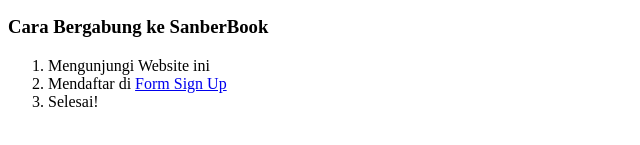
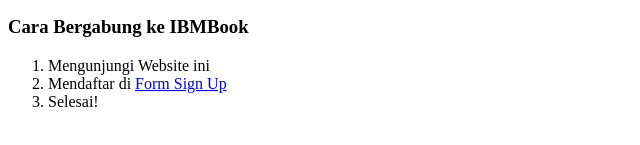
Before and after one commit to ilhambm/html-test, a plain HTML site: page index.html in a window 1280 px wide. Shown: the part 261-406 px from the top of the page, 0-640 px from the left. Drawn offline with Linux system fonts and the light colour scheme.

Commit message:
Update index.html

```diff
--- a/index.html
+++ b/index.html
@@ -15,7 +15,7 @@
                 <li>Sharing Knowledge dari para mastah IBM</li>
                 <li>Dibuat oleh calon web developer terbaik</li>
             </ul>
-            <h3>Cara Bergabung ke SanberBook</h3>
+            <h3>Cara Bergabung ke IBMBook</h3>
             <ol>
                 <li>Mengunjungi Website ini</li>
                 <li>Mendaftar di <a href="./form.html">Form Sign Up</a></li>
```
